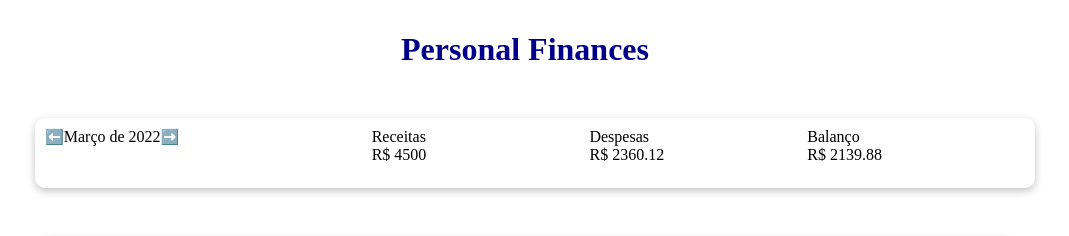
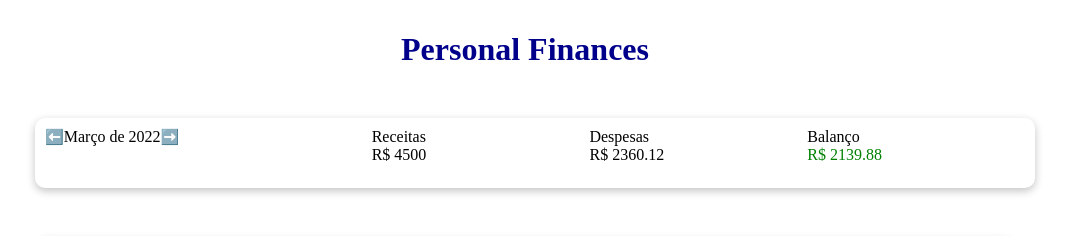
Before and after one commit to santosfk/personal-finances, a React (Vite) app: page / in a window 1280 px wide. Shown: the top 236 px of the page, without its empty margins (115-1184 px from the left). Built offline with nearby package versions, Linux system fonts and the light colour scheme.

Commit message:
adding dynamic balance that changes color according to the value

```diff
--- a/src/components/InfoArea/index.tsx
+++ b/src/components/InfoArea/index.tsx
@@ -34,9 +34,13 @@ export default function InfoArea({
         <style.MonthArrow onClick={handleNextMonth}> ➡️</style.MonthArrow>
       </style.MonthArea>
       <style.ResumeArea>
-        <ResumeItem title="Receitas" value={income} />
-        <ResumeItem title="Despesas" value={expense} />
-        <ResumeItem title="Balanço" value={income - expense} />
+        <ResumeItem color="" title="Receitas" value={income} />
+        <ResumeItem color="" title="Despesas" value={expense} />
+        <ResumeItem
+          title="Balanço"
+          value={income - expense}
+          color={income - expense < 0 ? "red" : "green"}
+        />
       </style.ResumeArea>
     </style.Container>
   );
--- a/src/components/ResumeItem/index.tsx
+++ b/src/components/ResumeItem/index.tsx
@@ -3,12 +3,13 @@ import * as style from "./style";
 type Props = {
   title: string;
   value: number;
+  color: string;
 };
-export default function ResumeItem({ title, value }: Props) {
+export default function ResumeItem({ title, value, color }: Props) {
   return (
     <style.Container>
       <style.Title>{title}</style.Title>
-      <style.Value> R$ {value}</style.Value>
+      <style.Value color={color}> R$ {value}</style.Value>
     </style.Container>
   );
 }
--- a/src/components/ResumeItem/style.ts
+++ b/src/components/ResumeItem/style.ts
@@ -3,4 +3,6 @@ export const Container = styled.div`
   flex: 1;
 `;
 export const Title = styled.div``;
-export const Value = styled.div``;
+export const Value = styled.div<{ color?: String }>`
+  color: ${(props) => props.color ?? "black"};
+`;
```
